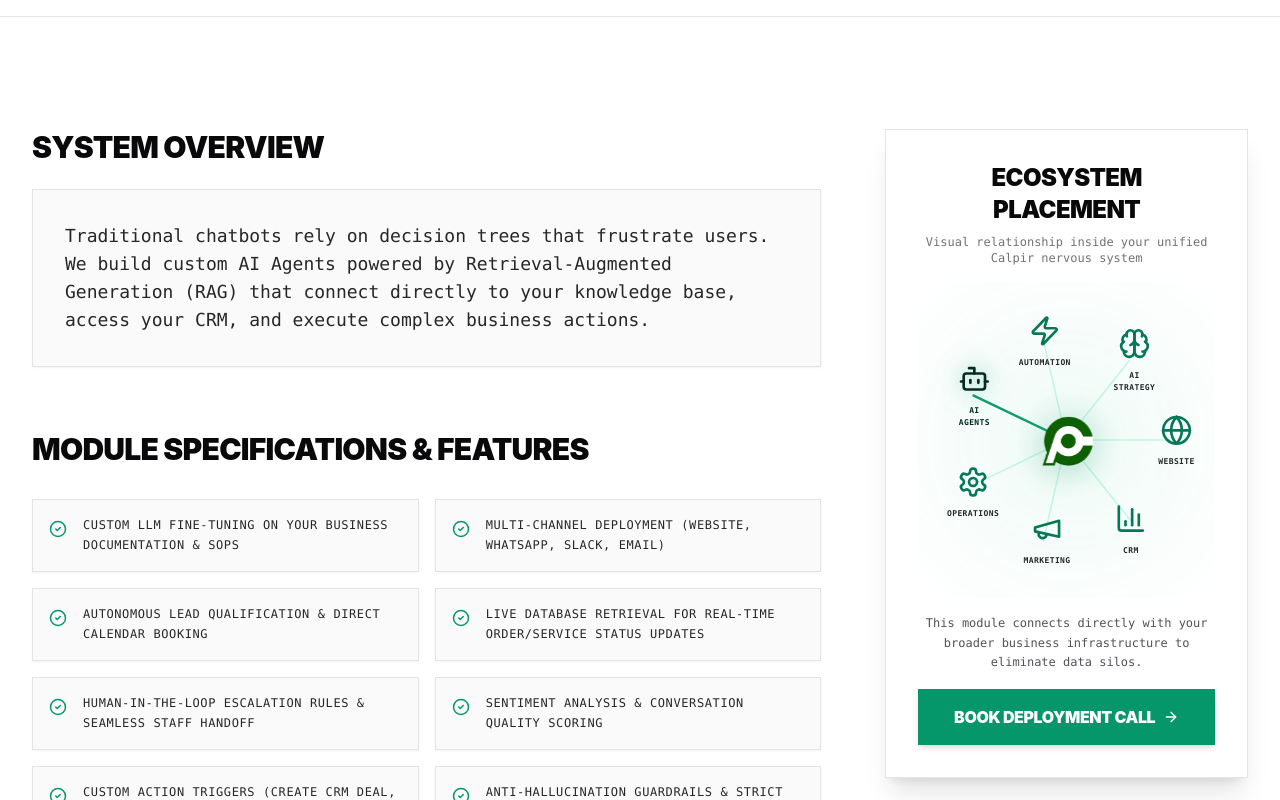
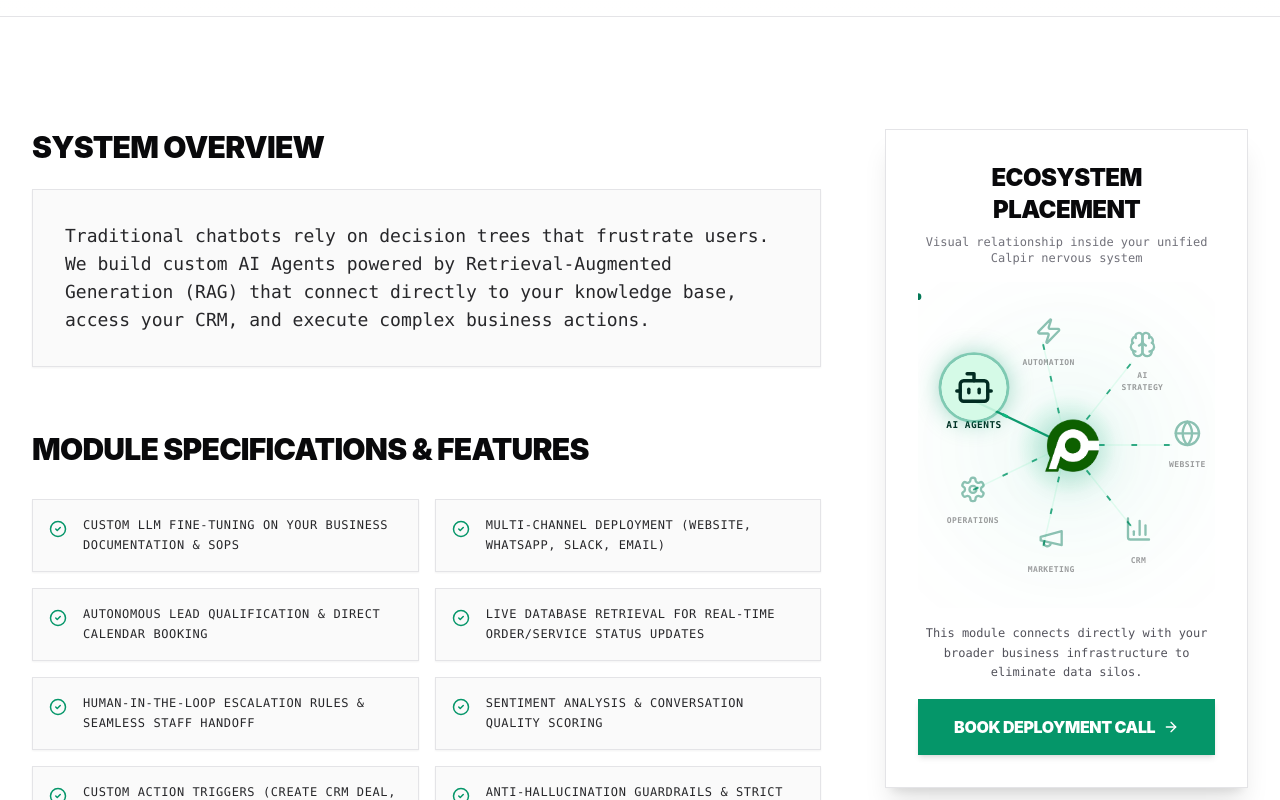
Before and after one commit to mariamraouf/New-Calpir-A5ERAN, a React (Vite) app: page /services/ai-agents in a window 1280 px wide. Shown: the part 589-1389 px from the top of the page. Built offline with nearby package versions, Linux system fonts and the light colour scheme.

Commit message:
Added smart animated data streams, interactive hover illumination, and harmonic floating to the Connected Ecosystem - wrote 1 file(s)

```diff
--- a/src/components/visuals/ConnectedEcosystem.tsx
+++ b/src/components/visuals/ConnectedEcosystem.tsx
@@ -1,6 +1,6 @@
 "use client";
 
-import React from 'react';
+import React, { useState } from 'react';
 import { motion } from 'framer-motion';
 import {
   Globe, BarChart3, Megaphone, Settings,
@@ -9,13 +9,13 @@ import {
 import { cn } from '@/lib/utils';
 
 const nodes = [
-  { id: 'website', icon: <Globe className="w-7 h-7 md:w-8 md:h-8" />, label: 'WEBSITE', angle: 0 },
-  { id: 'crm', icon: <BarChart3 className="w-7 h-7 md:w-8 md:h-8" />, label: 'CRM', angle: 51.4 },
-  { id: 'marketing', icon: <Megaphone className="w-7 h-7 md:w-8 md:h-8" />, label: 'MARKETING', angle: 102.8 },
-  { id: 'ops', icon: <Settings className="w-7 h-7 md:w-8 md:h-8" />, label: 'OPERATIONS', angle: 154.2 },
-  { id: 'ai-agents', icon: <Bot className="w-7 h-7 md:w-8 md:h-8" />, label: 'AI AGENTS', angle: 205.6 },
-  { id: 'automation', icon: <Zap className="w-7 h-7 md:w-8 md:h-8" />, label: 'AUTOMATION', angle: 257 },
-  { id: 'strategy', icon: <Brain className="w-7 h-7 md:w-8 md:h-8" />, label: 'AI STRATEGY', angle: 308.4 },
+  { id: 'website', icon: <Globe className="w-6 h-6 md:w-7 md:h-7" />, label: 'WEBSITE', angle: 0, tag: '0.8s EDGE' },
+  { id: 'crm', icon: <BarChart3 className="w-6 h-6 md:w-7 md:h-7" />, label: 'CRM', angle: 51.4, tag: 'LIVE SYNC' },
+  { id: 'marketing', icon: <Megaphone className="w-6 h-6 md:w-7 md:h-7" />, label: 'MARKETING', angle: 102.8, tag: 'MULTI-CH' },
+  { id: 'ops', icon: <Settings className="w-6 h-6 md:w-7 md:h-7" />, label: 'OPERATIONS', angle: 154.2, tag: 'AUTO-SOP' },
+  { id: 'ai-agents', icon: <Bot className="w-6 h-6 md:w-7 md:h-7" />, label: 'AI AGENTS', angle: 205.6, tag: '24/7 FLEET' },
+  { id: 'automation', icon: <Zap className="w-6 h-6 md:w-7 md:h-7" />, label: 'AUTOMATION', angle: 257, tag: 'WEBHOOKS' },
+  { id: 'strategy', icon: <Brain className="w-6 h-6 md:w-7 md:h-7" />, label: 'AI STRATEGY', angle: 308.4, tag: 'ROADMAP' },
 ];
 
 interface ConnectedEcosystemProps {
@@ -29,76 +29,132 @@ const ConnectedEcosystem: React.FC<ConnectedEcosystemProps> = ({
   highlightedNode,
   compact = false
 }) => {
-  const size = compact ? 300 : 520;
+  const [hoveredNode, setHoveredNode] = useState<string | null>(null);
+
+  const size = compact ? 310 : 540;
   const centerX = size / 2;
   const centerY = size / 2;
-  const radius = compact ? 105 : 190;
-  const nodeBoxSize = compact ? 50 : 80;
-  const logoSize = compact ? 65 : 105;
+  const radius = compact ? 110 : 205;
+  const nodeBoxSize = compact ? 56 : 84;
+  const logoSize = compact ? 70 : 110;
+
+  const currentActive = hoveredNode || highlightedNode;
 
   return (
     <div
-      className={cn("relative select-none flex items-center justify-center shrink-0 max-w-full", className)}
+      className={cn("relative select-none flex items-center justify-center shrink-0 max-w-full my-auto", className)}
       style={{ width: `${size}px`, height: `${size}px` }}
     >
-      {/* Background Soft Pulsing Glow */}
+      {/* Background Multi-Layer Ambient Glow */}
       <motion.div
         className="absolute rounded-full bg-emerald-500/10 blur-3xl pointer-events-none"
         style={{
-          width: `${size * 0.75}px`,
-          height: `${size * 0.75}px`,
+          width: `${size * 0.7}px`,
+          height: `${size * 0.7}px`,
         }}
         animate={{
-          scale: [0.9, 1.15, 0.9],
+          scale: [0.92, 1.12, 0.92],
           opacity: [0.35, 0.65, 0.35],
         }}
         transition={{
-          duration: 4,
+          duration: 4.5,
           repeat: Infinity,
           ease: "easeInOut",
         }}
       />
 
-      {/* Clean Connecting Lines Only (No outer dotted circle, No line dots) */}
+      {/* SVG Vector Connection Rays & Smart Flowing Data Streams */}
       <svg
         className="absolute inset-0 w-full h-full pointer-events-none"
         viewBox={`0 0 ${size} ${size}`}
       >
-        {nodes.map((node) => {
+        <defs>
+          {/* Radial Gradient for central core aura */}
+          <radialGradient id="coreAura" cx="50%" cy="50%" r="50%">
+            <stop offset="0%" stopColor="#10b981" stopOpacity="0.25" />
+            <stop offset="100%" stopColor="#10b981" stopOpacity="0" />
+          </radialGradient>
+        </defs>
+
+        {/* Central Core Ambient Ring */}
+        <circle
+          cx={centerX}
+          cy={centerY}
+          r={logoSize * 0.75}
+          fill="url(#coreAura)"
+        />
+
+        {nodes.map((node, index) => {
           const x = centerX + radius * Math.cos((node.angle * Math.PI) / 180);
           const y = centerY + radius * Math.sin((node.angle * Math.PI) / 180);
-          const isHighlighted = highlightedNode === node.id;
+          const isSelected = currentActive === node.id;
+          const isAnyHovered = currentActive !== null;
 
           return (
-            <g key={`line-group-${node.id}`}>
-              {/* Clean Ray Line */}
+            <g key={`ray-group-${node.id}`}>
+              {/* Base Connection Ray Line */}
               <line
                 x1={centerX}
                 y1={centerY}
                 x2={x}
                 y2={y}
-                stroke={isHighlighted ? "#059669" : "#a7f3d0"}
-                strokeWidth={isHighlighted ? "2.5" : "1.5"}
-                strokeOpacity={isHighlighted ? 0.95 : 0.65}
+                stroke={isSelected ? "#059669" : "#a7f3d0"}
+                strokeWidth={isSelected ? 2.5 : 1.5}
+                strokeOpacity={isSelected ? 0.95 : isAnyHovered ? 0.3 : 0.6}
+                strokeDasharray={isSelected ? "none" : "none"}
+                className="transition-all duration-300"
               />
+
+              {/* Smart Flowing Data Stream / Beam */}
+              <line
+                x1={centerX}
+                y1={centerY}
+                x2={x}
+                y2={y}
+                stroke={isSelected ? "#10b981" : "#059669"}
+                strokeWidth={isSelected ? 3 : 2}
+                strokeDasharray={compact ? "6, 28" : "8, 38"}
+                strokeOpacity={isSelected ? 1 : 0.8}
+                className="transition-opacity"
+              >
+                <animate
+                  attributeName="stroke-dashoffset"
+                  from={index % 2 === 0 ? "46" : "-46"}
+                  to="0"
+                  dur={isSelected ? "1.1s" : `${2 + (index * 0.25)}s`}
+                  repeatCount="indefinite"
+                />
+              </line>
+
+              {/* Glowing Pulse Head for Active Node */}
+              {isSelected && (
+                <circle r="3.5" fill="#047857">
+                  <animateMotion
+                    path={`M ${centerX} ${centerY} L ${x} ${y}`}
+                    dur="1.2s"
+                    repeatCount="indefinite"
+                  />
+                </circle>
+              )}
             </g>
           );
         })}
       </svg>
 
-      {/* Center Calpir Logo */}
+      {/* Center Calpir Logo Core */}
       <motion.div
-        className="absolute z-20 flex items-center justify-center cursor-pointer pointer-events-auto"
+        className="absolute z-20 flex items-center justify-center cursor-pointer pointer-events-auto group/core"
         style={{
           left: `${centerX - logoSize / 2}px`,
           top: `${centerY - logoSize / 2}px`,
           width: `${logoSize}px`,
           height: `${logoSize}px`,
         }}
+        whileHover={{ scale: 1.08 }}
         animate={{
-          scale: [1, 1.08, 1],
+          scale: [1, 1.05, 1],
         }}
-        transition={{ duration: 3.5, repeat: Infinity, ease: "easeInOut" }}
+        transition={{ duration: 3.8, repeat: Infinity, ease: "easeInOut" }}
       >
         <img
           src="/logo-with-transparent-background.png"
@@ -108,43 +164,50 @@ const ConnectedEcosystem: React.FC<ConnectedEcosystemProps> = ({
             }
           }}
           alt="Calpir Core"
-          className="w-full h-full object-contain drop-shadow-[0_4px_16px_rgba(5,150,105,0.35)]"
+          className="w-full h-full object-contain drop-shadow-[0_6px_20px_rgba(5,150,105,0.3)] transition-transform duration-300"
         />
       </motion.div>
 
-      {/* Outer Orbit Nodes */}
+      {/* Orbiting Interactive System Nodes */}
       {nodes.map((node, index) => {
         const x = centerX + radius * Math.cos((node.angle * Math.PI) / 180) - (nodeBoxSize / 2);
         const y = centerY + radius * Math.sin((node.angle * Math.PI) / 180) - (nodeBoxSize / 2);
-        const isActive = highlightedNode === node.id;
+        const isSelected = currentActive === node.id;
+        const isDimmed = currentActive !== null && !isSelected;
 
         return (
           <motion.div
             key={node.id}
+            onMouseEnter={() => setHoveredNode(node.id)}
+            onMouseLeave={() => setHoveredNode(null)}
             initial={{ opacity: 0, scale: 0.8 }}
             animate={{
-              opacity: 1,
-              scale: 1,
-              y: [0, index % 2 === 0 ? -6 : 6, 0],
-              x: [0, index % 2 === 0 ? 4 : -4, 0],
+              opacity: isDimmed ? 0.45 : 1,
+              scale: isSelected ? 1.18 : 1,
+              y: isSelected
+                ? 0
+                : [0, index % 2 === 0 ? -7 : 7, 0],
+              x: isSelected
+                ? 0
+                : [0, index % 2 === 0 ? 5 : -5, 0],
             }}
             transition={{
               y: {
-                duration: 3 + (index * 0.4),
+                duration: 3.2 + (index * 0.35),
                 repeat: Infinity,
                 ease: "easeInOut",
               },
               x: {
-                duration: 3.6 + (index * 0.4),
+                duration: 3.8 + (index * 0.35),
                 repeat: Infinity,
                 ease: "easeInOut",
               },
-              opacity: { duration: 0.6 },
+              opacity: { duration: 0.2 },
+              scale: { duration: 0.25 }
             }}
-            whileHover={{ scale: 1.25, zIndex: 40 }}
             className={cn(
-              "absolute flex flex-col items-center justify-center cursor-pointer group/node select-none transition-transform",
-              isActive ? "z-30 scale-110" : "z-10"
+              "absolute flex flex-col items-center justify-center cursor-pointer group/node select-none transition-all",
+              isSelected ? "z-40" : "z-10"
             )}
             style={{
               width: `${nodeBoxSize}px`,
@@ -153,26 +216,37 @@ const ConnectedEcosystem: React.FC<ConnectedEcosystemProps> = ({
               top: `${y}px`,
             }}
           >
-            {/* Floating Icon */}
+            {/* Floating Icon with Active Glow */}
             <div className={cn(
-              "transition-all duration-200 p-1.5 rounded-full",
-              isActive
-                ? "text-emerald-950 scale-115 drop-shadow-[0_0_12px_rgba(5,150,105,0.6)]"
-                : "text-emerald-700 group-hover/node:text-emerald-900 group-hover/node:scale-115 group-hover/node:drop-shadow-[0_0_10px_rgba(5,150,105,0.4)]"
+              "transition-all duration-300 p-2 rounded-full",
+              isSelected
+                ? "text-emerald-950 bg-emerald-100/90 scale-125 shadow-[0_0_18px_rgba(5,150,105,0.45)] ring-2 ring-emerald-600/40"
+                : "text-emerald-700 group-hover/node:text-emerald-900 group-hover/node:scale-120 group-hover/node:drop-shadow-[0_0_12px_rgba(5,150,105,0.4)]"
             )}>
               {node.icon}
             </div>
 
-            {/* Label */}
+            {/* Main Label */}
             <span className={cn(
               "mono uppercase tracking-wider font-black mt-1 text-center leading-none px-1 transition-colors",
               compact ? "text-[8px]" : "text-[10px] md:text-[11px]",
-              isActive
+              isSelected
                 ? "text-emerald-950 font-extrabold"
                 : "text-zinc-800 group-hover/node:text-emerald-800 font-bold"
             )}>
               {node.label}
             </span>
+
+            {/* Smart Micro-Badge on Hover (Non-compact only) */}
+            {!compact && isSelected && (
+              <motion.span
+                initial={{ opacity: 0, y: -3 }}
+                animate={{ opacity: 1, y: 0 }}
+                className="mt-1 mono text-[8px] uppercase tracking-widest font-black text-emerald-800 bg-emerald-50 px-1.5 py-0.5 border border-emerald-300 shadow-sm whitespace-nowrap"
+              >
+                {node.tag}
+              </motion.span>
+            )}
           </motion.div>
         );
       })}
```
